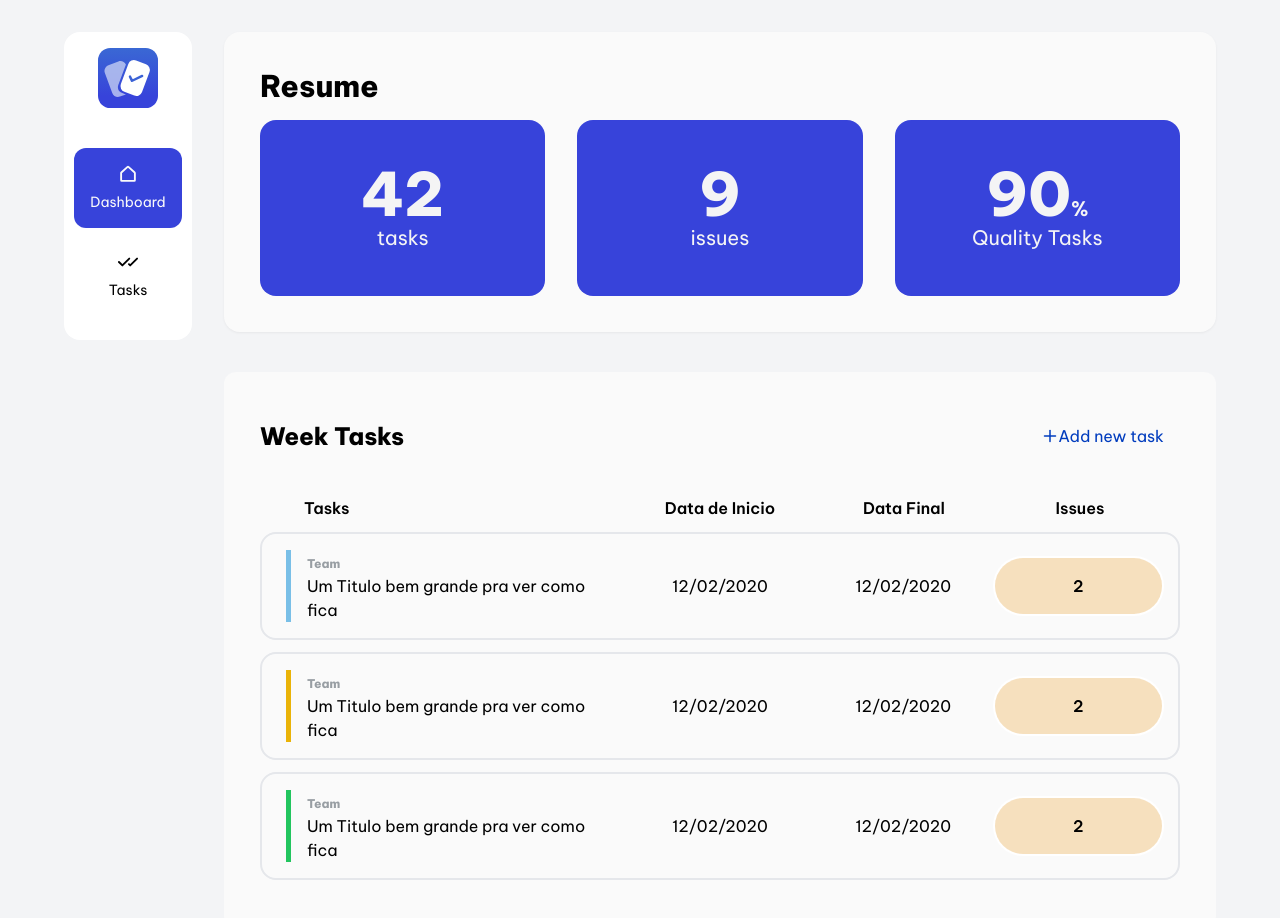
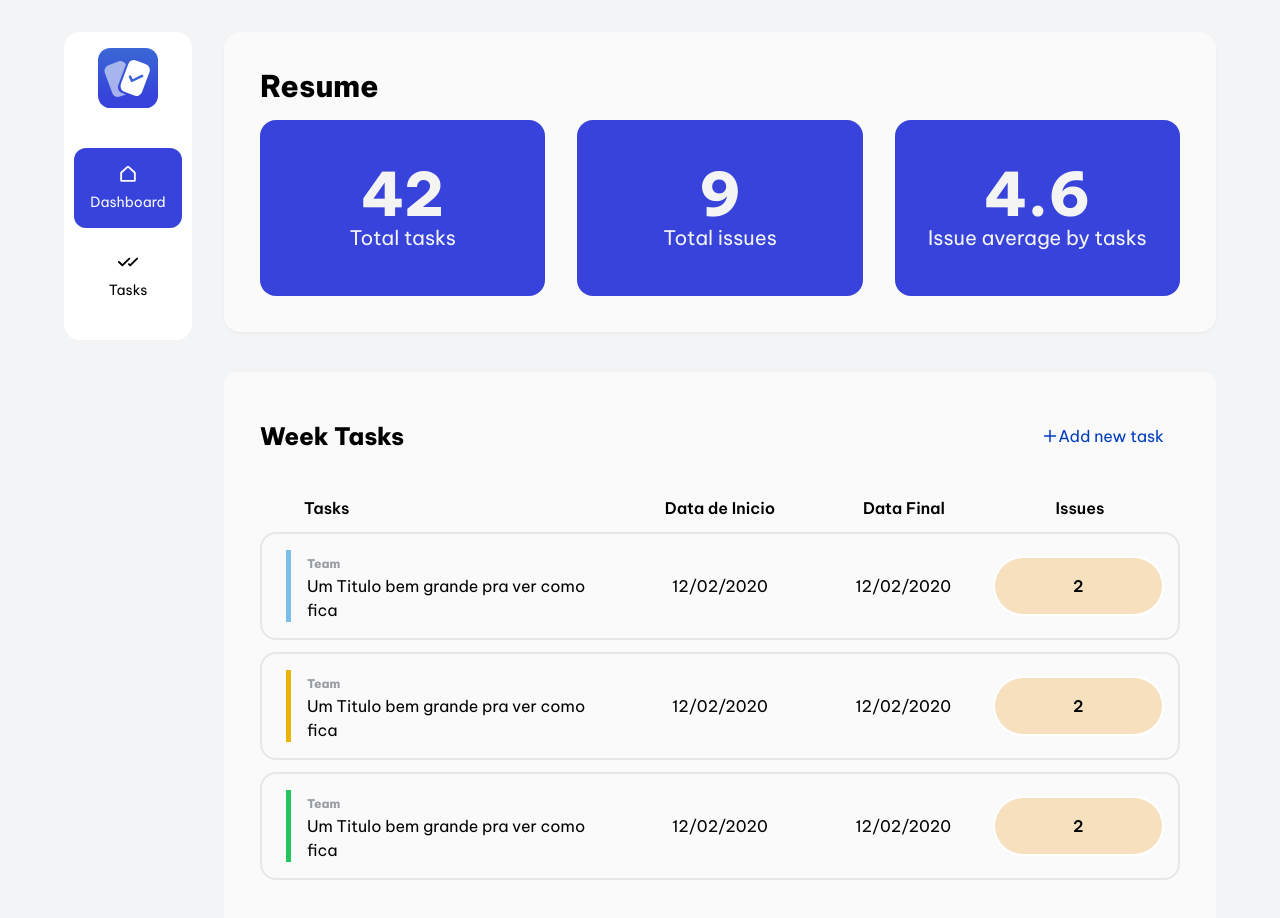
Before and after one commit to falaigor/tasks-quality-web, a React (Vite) app: page / in a window 1280 px wide. Shown: the top 918 px of the page. Built offline with nearby package versions, Linux system fonts and the light colour scheme.

Commit message:
change name summary item

```diff
--- a/src/pages/Home/components/Summary/index.tsx
+++ b/src/pages/Home/components/Summary/index.tsx
@@ -6,19 +6,17 @@ export function Summary() {
       <div className="flex gap-8">
         <div className="bg-primary text-zinc-100 w-1/3 h-44 rounded-2xl p-8 flex items-center justify-center  flex-col">
           <span className="text-6xl font-bold">42</span>
-          <p className="text-xl">tasks</p>
+          <p className="text-xl">Total tasks</p>
         </div>
 
         <div className="bg-primary text-zinc-100 w-1/3 h-44 rounded-2xl p-8 flex items-center justify-center flex-col">
           <span className="text-6xl font-bold">9</span>
-          <p className="text-xl">issues</p>
+          <p className="text-xl">Total issues</p>
         </div>
 
         <div className="bg-primary text-zinc-100 w-1/3 h-44 rounded-2xl p-8 flex items-center justify-center flex-col">
-          <span className="text-6xl font-bold">
-            90<span className="text-xl">%</span>
-          </span>
-          <p className="text-xl">Quality Tasks</p>
+          <span className="text-6xl font-bold">4.6</span>
+          <p className="text-xl">Issue average by tasks</p>
         </div>
       </div>
     </div>
```
